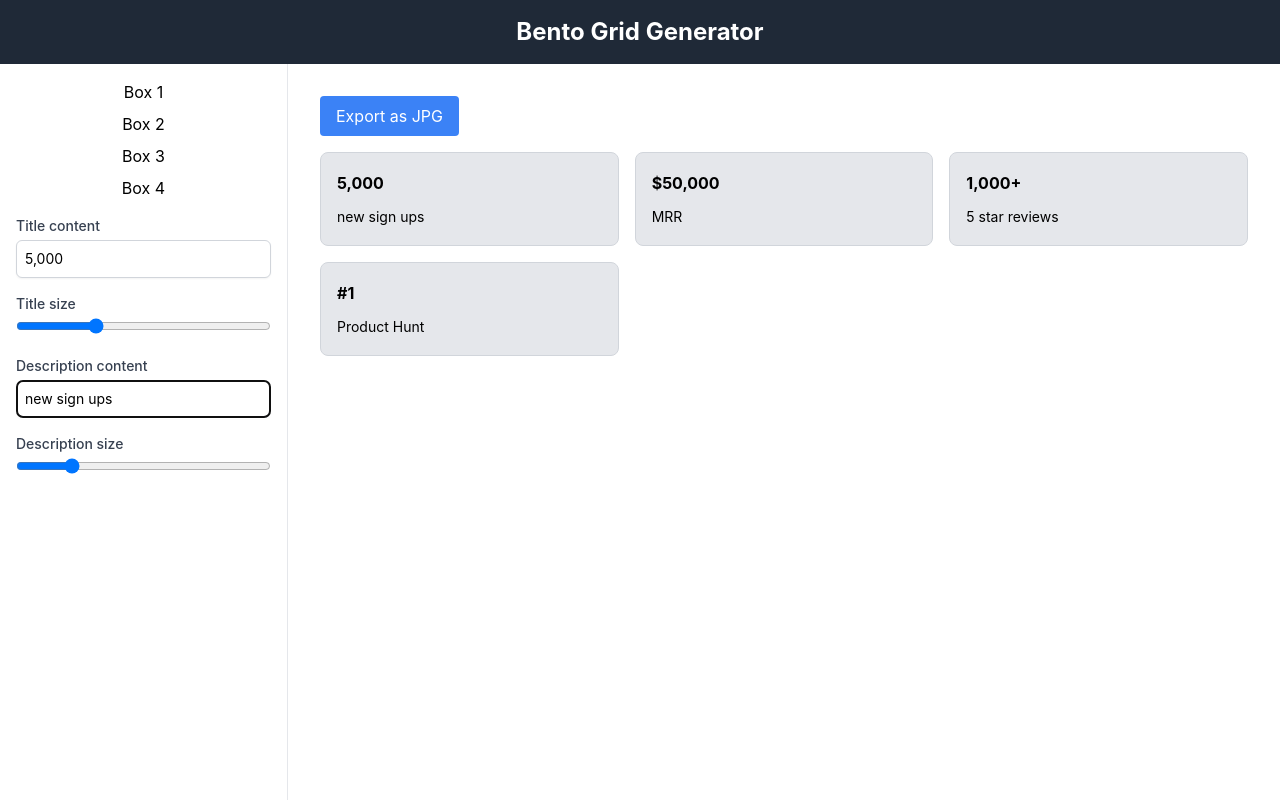
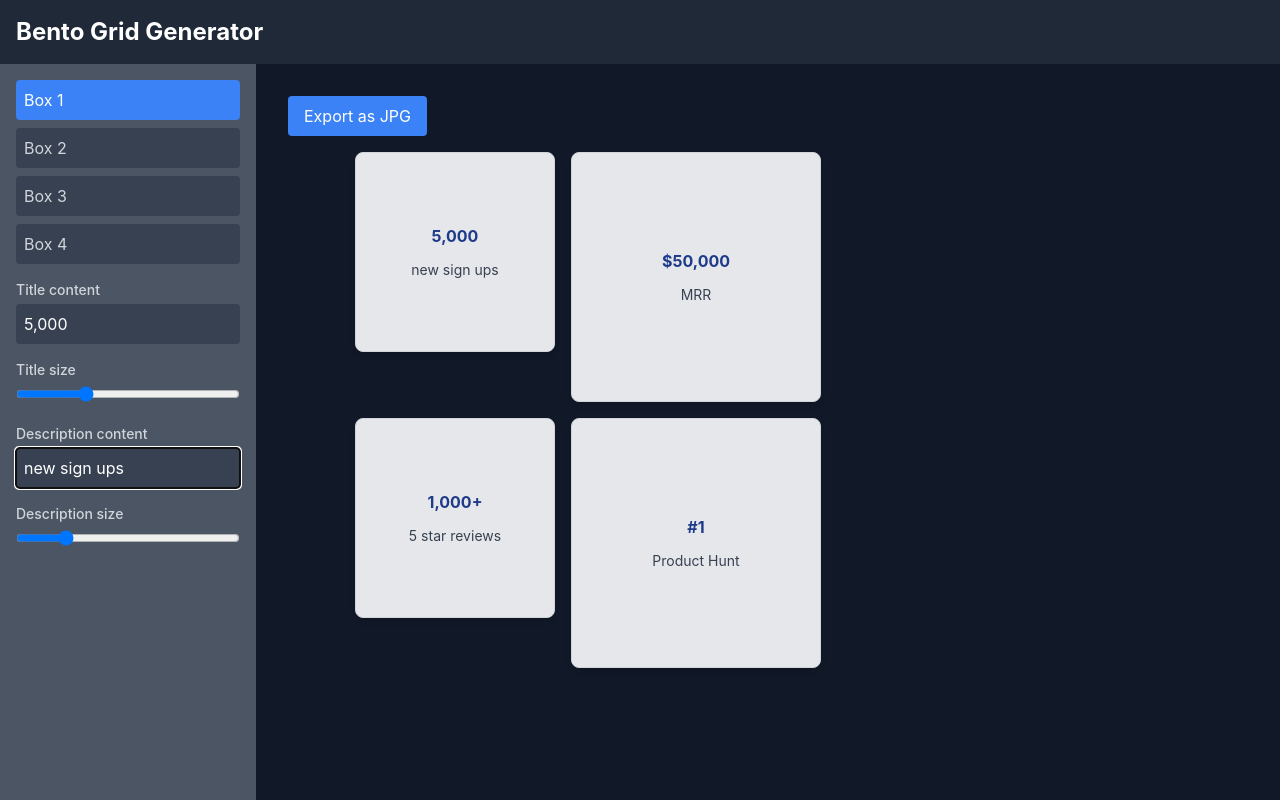
Before and after one commit to All1nol/bentoGridApp, a React (Create React App) app in the folder frontend/: page / in a window 1280 px wide. Built offline with nearby package versions, Linux system fonts and the light colour scheme.

Commit message:
initial design

```diff
--- a/frontend/src/App.js
+++ b/frontend/src/App.js
@@ -12,11 +12,11 @@ const AppContent = () => {
 const App = () => {
     return (
         <BoxesProvider>
-            <div className="app-container flex flex-col h-screen">
+            <div className="flex flex-col min-h-screen bg-gray-900 text-black">
                 <Header />
-                <div className="main-content flex flex-1 overflow-hidden">
+                <div className="flex flex-grow flex-col lg:flex-row">
                     <Sidebar />
-                    <div className="bento-grid-container flex-1 p-4 overflow-y-auto">
+                    <div className="flex-grow p-4">
                         <AppContent />
                     </div>
                 </div>
--- a/frontend/src/components/BentoGrid.js
+++ b/frontend/src/components/BentoGrid.js
@@ -23,32 +23,34 @@ const BentoGrid = ({ boxes, boxFontSizes, handleBoxClick }) => {
     };
 
     return (
-        <div className="flex-1 p-4" white border-l border-gray-300>
+        <div className="flex-1 p-4">
             <button
                 onClick={handleExport}
                 className="mb-4 px-4 py-2 bg-blue-500 text-white rounded hover:bg-blue-700"
             >
                 Export as JPG
             </button>
-            <div className="grid grid-cols-3 gap-4" ref={gridRef}>
+            <div className="flex flex-wrap justify-center gap-4" style={{ maxWidth: '600px' }}>
                 {boxes && boxes.length > 0 ? (
-                    boxes.map(box => (
+                    boxes.map((box, index) => (
                         <div
                             key={box.id}
-                            className="bg-gray-200 border border-gray-300 rounded-lg p-4 cursor-pointer"
-                            style={{ fontSize: boxFontSizes[box.id].titleFontSize }}
+                            className={`bg-gray-200 border border-gray-300 rounded-lg p-4 cursor-pointer flex flex-col justify-center items-center text-center shadow-md hover:shadow-lg transition duration-300 ease-in-out box-${index + 1}`}
+                            style={{
+                                fontSize: boxFontSizes[box.id]?.titleFontSize || '1em',
+                            }}
                         >
                             <h2
-                                style={{ fontSize: boxFontSizes[box.id].titleFontSize }}
+                                style={{ fontSize: boxFontSizes[box.id]?.titleFontSize || '1em' }}
                                 onClick={() => handleClick(box.id)}
-                                className="text-lg font-bold mb-2"
+                                className="text-lg font-bold mb-2 text-blue-900 hover:text-blue-700"
                             >
                                 {box.text1}
                             </h2>
                             <p
-                                style={{ fontSize: boxFontSizes[box.id].descriptionFontSize }}
+                                style={{ fontSize: boxFontSizes[box.id]?.descriptionFontSize || '1em' }}
                                 onClick={() => handleClick(box.id)}
-                                className="text-base"
+                                className="text-base text-gray-700 hover:text-gray-900"
                             >
                                 {box.text2}
                             </p>
@@ -61,5 +63,4 @@ const BentoGrid = ({ boxes, boxFontSizes, handleBoxClick }) => {
         </div>
     );
 };
-
 export default BentoGrid;
--- a/frontend/src/components/Header.js
+++ b/frontend/src/components/Header.js
@@ -2,7 +2,7 @@ import React from 'react';
 
 const Header = () => {
     return (
-        <header className="bg-gray-800 text-white text-center py-4">
+        <header className="bg-gray-800 text-white p-4 flex justify-between items-center">
             <h1 className='text-2xl font-bold' >Bento Grid Generator</h1>
         </header>
     );
--- a/frontend/src/components/Sidebar.js
+++ b/frontend/src/components/Sidebar.js
@@ -66,12 +66,12 @@ const Sidebar = () => {
 
 
     return (
-        <div className="sidebar p-4 bg-white border-r border-gray-200 w-72"  >
-            <div className="tabs flex  flex-col gap-2 mb-4">
+        <div className="w-full lg:w-64 bg-gray-600 p-4"  >
+            <div className="space-y-2 mb-4">
                 {boxes.map((box) => (
                     <button
                         key={box.id}
-                        className={`tab ${selectedBoxId === box.id ? 'active' : ''}`}
+                        className={`w-full text-left p-2 rounded  ${selectedBoxId === box.id ? 'bg-blue-500 text-white' : 'bg-gray-700 text-gray-300'}`}
                         onClick={() => handleBoxButtonClick(box.id)}
                     >
                         {`Box ${box.id}`}
@@ -79,18 +79,18 @@ const Sidebar = () => {
                 ))}
             </div>
             {selectedBoxId !== null && (
-                <div className="controls space-y-4">
-                    <div className="control-group">
-                        <label  className="block text-sm font-medium text-gray-700" >Title content</label>
+                <div className="space-y-4">
+                    <div className="mb-4">
+                    <label className="block text-sm font-medium text-gray-300 mb-1">Title content</label>
                         <input
                             type="text"
                             value={titleInputValue}
                             onChange={handleTitleInputChange}
-                            className="mt-1 block w-full p-2 border border-gray-300 rounded-md shadow-sm focus:ring-blue-500 focus:border-blue-500 sm:text-sm"
+                            className="w-full p-2 bg-gray-700 text-white rounded"
                         />
                     </div>
-                    <div className="control-group">
-                        <label className="block text-sm font-medium text-gray-700">Title size</label>
+                    <div className="mb-4">
+                        <label className="block text-sm font-medium text-gray-300 mb-1">Title size</label>
                         <input
                             id="titleInput"
                             type="range"
@@ -98,29 +98,29 @@ const Sidebar = () => {
                             max="30"
                             value={boxFontSizes[selectedBoxId].titleFontSize}
                             onChange={handleTitleFontSizeChange}
-                            className="mt-1 w-full"
+                            className="w-full"
                         />
                     </div>
-                    <div className="control-group">
-                        <label className="block text-sm font-medium text-gray-700">Description content</label>
+                    <div className="mb-4">
+                        <label className="block text-sm font-medium text-gray-300 mb-1">Description content</label>
                         <input
                             id="descriptionInput"
                             type="text"
                             value={descriptionInputValue}
                             onChange={handleDescriptionInputChange}
-                            className="mt-1 block w-full p-2 border border-gray-300 rounded-md shadow-sm focus:ring-blue-500 focus:border-blue-500 sm:text-sm"
+                            className="w-full p-2 bg-gray-700 text-white rounded"
 
                         />
                     </div>
-                    <div className="control-group">
-                        <label className="block text-sm font-medium text-gray-700">Description size</label>
+                    <div className="mb-4">
+                    <label className="block text-sm font-medium text-gray-300 mb-1">Description size</label>
                         <input
                             type="range"
                             min="10"
                             max="30"
                             value={boxFontSizes[selectedBoxId].descriptionFontSize}
                             onChange={handleDescriptionFontSizeChange}
-                            className="mt-1 w-full"
+                            className="w-full"
                         />
                     </div>
                 </div>
--- a/frontend/src/index.js
+++ b/frontend/src/index.js
@@ -1,7 +1,8 @@
 import React from 'react';
-import ReactDOM from 'react-dom';
+import ReactDOM from 'react-dom/client';
 import App from './App';
 import './styles/Input.css';
+import './styles/output.css'
 import reportWebVitals from './reportWebVitals';
 
 const root = ReactDOM.createRoot(document.getElementById('root'));
--- a/frontend/src/styles/Input.css
+++ b/frontend/src/styles/Input.css
@@ -15,3 +15,24 @@ code {
   font-family: source-code-pro, Menlo, Monaco, Consolas, 'Courier New',
     monospace;
 }
+
+
+.box-1 {
+  width: 200px;
+  height: 200px;
+}
+
+.box-2 {
+  width: 250px;
+  height: 250px;
+}
+
+.box-3 {
+  width: 200px;
+  height: 200px;
+}
+
+.box-4 {
+  width: 250px;
+  height: 250px;
+}
--- a/frontend/src/styles/output.css
+++ b/frontend/src/styles/output.css
@@ -545,16 +545,21 @@ video {
   --tw-contain-style:  ;
 }
 
-.mb-4 {
-  margin-bottom: 1rem;
+.mx-auto {
+  margin-left: auto;
+  margin-right: auto;
 }
 
-.mt-1 {
-  margin-top: 0.25rem;
+.mb-1 {
+  margin-bottom: 0.25rem;
 }
 
 .mb-2 {
   margin-bottom: 0.5rem;
+}
+
+.mb-4 {
+  margin-bottom: 1rem;
 }
 
 .block {
@@ -569,32 +574,36 @@ video {
   display: grid;
 }
 
-.h-screen {
-  height: 100vh;
-}
-
-.w-72 {
-  width: 18rem;
+.min-h-screen {
+  min-height: 100vh;
 }
 
 .w-full {
   width: 100%;
 }
 
+.max-w-xl {
+  max-width: 36rem;
+}
+
 .flex-1 {
   flex: 1 1 0%;
+}
+
+.flex-grow {
+  flex-grow: 1;
 }
 
 .cursor-pointer {
   cursor: pointer;
 }
 
-.grid-cols-1 {
-  grid-template-columns: repeat(1, minmax(0, 1fr));
+.grid-cols-2 {
+  grid-template-columns: repeat(2, minmax(0, 1fr));
 }
 
-.grid-cols-3 {
-  grid-template-columns: repeat(3, minmax(0, 1fr));
+.grid-rows-2 {
+  grid-template-rows: repeat(2, minmax(0, 1fr));
 }
 
 .flex-col {
@@ -605,16 +614,26 @@ video {
   flex-wrap: wrap;
 }
 
-.gap-2 {
-  gap: 0.5rem;
+.items-center {
+  align-items: center;
+}
+
+.justify-center {
+  justify-content: center;
+}
+
+.justify-between {
+  justify-content: space-between;
 }
 
 .gap-4 {
   gap: 1rem;
 }
 
-.gap-6 {
-  gap: 1.5rem;
+.space-y-2 > :not([hidden]) ~ :not([hidden]) {
+  --tw-space-y-reverse: 0;
+  margin-top: calc(0.5rem * calc(1 - var(--tw-space-y-reverse)));
+  margin-bottom: calc(0.5rem * var(--tw-space-y-reverse));
 }
 
 .space-y-4 > :not([hidden]) ~ :not([hidden]) {
@@ -623,20 +642,8 @@ video {
   margin-bottom: calc(1rem * var(--tw-space-y-reverse));
 }
 
-.overflow-hidden {
-  overflow: hidden;
-}
-
-.overflow-y-auto {
-  overflow-y: auto;
-}
-
 .rounded {
   border-radius: 0.25rem;
-}
-
-.rounded-md {
-  border-radius: 0.375rem;
 }
 
 .rounded-lg {
@@ -645,19 +652,6 @@ video {
 
 .border {
   border-width: 1px;
-}
-
-.border-r {
-  border-right-width: 1px;
-}
-
-.border-l {
-  border-left-width: 1px;
-}
-
-.border-gray-200 {
-  --tw-border-opacity: 1;
-  border-color: rgb(229 231 235 / var(--tw-border-opacity));
 }
 
 .border-gray-300 {
@@ -670,19 +664,29 @@ video {
   background-color: rgb(59 130 246 / var(--tw-bg-opacity));
 }
 
+.bg-gray-200 {
+  --tw-bg-opacity: 1;
+  background-color: rgb(229 231 235 / var(--tw-bg-opacity));
+}
+
+.bg-gray-600 {
+  --tw-bg-opacity: 1;
+  background-color: rgb(75 85 99 / var(--tw-bg-opacity));
+}
+
+.bg-gray-700 {
+  --tw-bg-opacity: 1;
+  background-color: rgb(55 65 81 / var(--tw-bg-opacity));
+}
+
 .bg-gray-800 {
   --tw-bg-opacity: 1;
   background-color: rgb(31 41 55 / var(--tw-bg-opacity));
 }
 
-.bg-white {
+.bg-gray-900 {
   --tw-bg-opacity: 1;
-  background-color: rgb(255 255 255 / var(--tw-bg-opacity));
-}
-
-.bg-gray-200 {
-  --tw-bg-opacity: 1;
-  background-color: rgb(229 231 235 / var(--tw-bg-opacity));
+  background-color: rgb(17 24 39 / var(--tw-bg-opacity));
 }
 
 .p-2 {
@@ -691,10 +695,6 @@ video {
 
 .p-4 {
   padding: 1rem;
-}
-
-.p-6 {
-  padding: 1.5rem;
 }
 
 .px-4 {
@@ -707,9 +707,8 @@ video {
   padding-bottom: 0.5rem;
 }
 
-.py-4 {
-  padding-top: 1rem;
-  padding-bottom: 1rem;
+.text-left {
+  text-align: left;
 }
 
 .text-center {
@@ -721,9 +720,9 @@ video {
   line-height: 2rem;
 }
 
-.text-sm {
-  font-size: 0.875rem;
-  line-height: 1.25rem;
+.text-base {
+  font-size: 1rem;
+  line-height: 1.5rem;
 }
 
 .text-lg {
@@ -731,9 +730,9 @@ video {
   line-height: 1.75rem;
 }
 
-.text-base {
-  font-size: 1rem;
-  line-height: 1.5rem;
+.text-sm {
+  font-size: 0.875rem;
+  line-height: 1.25rem;
 }
 
 .font-bold {
@@ -742,6 +741,21 @@ video {
 
 .font-medium {
   font-weight: 500;
+}
+
+.text-black {
+  --tw-text-opacity: 1;
+  color: rgb(0 0 0 / var(--tw-text-opacity));
+}
+
+.text-blue-900 {
+  --tw-text-opacity: 1;
+  color: rgb(30 58 138 / var(--tw-text-opacity));
+}
+
+.text-gray-300 {
+  --tw-text-opacity: 1;
+  color: rgb(209 213 219 / var(--tw-text-opacity));
 }
 
 .text-gray-700 {
@@ -760,10 +774,20 @@ video {
   box-shadow: var(--tw-ring-offset-shadow, 0 0 #0000), var(--tw-ring-shadow, 0 0 #0000), var(--tw-shadow);
 }
 
-.shadow-sm {
-  --tw-shadow: 0 1px 2px 0 rgb(0 0 0 / 0.05);
-  --tw-shadow-colored: 0 1px 2px 0 var(--tw-shadow-color);
-  box-shadow: var(--tw-ring-offset-shadow, 0 0 #0000), var(--tw-ring-shadow, 0 0 #0000), var(--tw-shadow);
+.transition {
+  transition-property: color, background-color, border-color, text-decoration-color, fill, stroke, opacity, box-shadow, transform, filter, -webkit-backdrop-filter;
+  transition-property: color, background-color, border-color, text-decoration-color, fill, stroke, opacity, box-shadow, transform, filter, backdrop-filter;
+  transition-property: color, background-color, border-color, text-decoration-color, fill, stroke, opacity, box-shadow, transform, filter, backdrop-filter, -webkit-backdrop-filter;
+  transition-timing-function: cubic-bezier(0.4, 0, 0.2, 1);
+  transition-duration: 150ms;
+}
+
+.duration-300 {
+  transition-duration: 300ms;
+}
+
+.ease-in-out {
+  transition-timing-function: cubic-bezier(0.4, 0, 0.2, 1);
 }
 
 body {
@@ -780,36 +804,53 @@ code {
     monospace;
 }
 
+.box-1 {
+  width: 200px;
+  height: 200px;
+}
+
+.box-2 {
+  width: 250px;
+  height: 250px;
+}
+
+.box-3 {
+  width: 200px;
+  height: 200px;
+}
+
+.box-4 {
+  width: 250px;
+  height: 250px;
+}
+
 .hover\:bg-blue-700:hover {
   --tw-bg-opacity: 1;
   background-color: rgb(29 78 216 / var(--tw-bg-opacity));
 }
 
-.focus\:border-blue-500:focus {
-  --tw-border-opacity: 1;
-  border-color: rgb(59 130 246 / var(--tw-border-opacity));
+.hover\:text-blue-700:hover {
+  --tw-text-opacity: 1;
+  color: rgb(29 78 216 / var(--tw-text-opacity));
 }
 
-.focus\:ring-blue-500:focus {
-  --tw-ring-opacity: 1;
-  --tw-ring-color: rgb(59 130 246 / var(--tw-ring-opacity));
+.hover\:text-gray-900:hover {
+  --tw-text-opacity: 1;
+  color: rgb(17 24 39 / var(--tw-text-opacity));
 }
 
-@media (min-width: 640px) {
-  .sm\:text-sm {
-    font-size: 0.875rem;
-    line-height: 1.25rem;
-  }
-}
-
-@media (min-width: 768px) {
-  .md\:grid-cols-2 {
-    grid-template-columns: repeat(2, minmax(0, 1fr));
-  }
+.hover\:shadow-lg:hover {
+  --tw-shadow: 0 10px 15px -3px rgb(0 0 0 / 0.1), 0 4px 6px -4px rgb(0 0 0 / 0.1);
+  --tw-shadow-colored: 0 10px 15px -3px var(--tw-shadow-color), 0 4px 6px -4px var(--tw-shadow-color);
+  box-shadow: var(--tw-ring-offset-shadow, 0 0 #0000), var(--tw-ring-shadow, 0 0 #0000), var(--tw-shadow);
 }
 
 @media (min-width: 1024px) {
-  .lg\:grid-cols-4 {
-    grid-template-columns: repeat(4, minmax(0, 1fr));
+  .lg\:w-64 {
+    width: 16rem;
+  }
+
+  .lg\:flex-row {
+    flex-direction: row;
   }
 }
```
Also changed, not shown: frontend/src/contexts/BoxesContext.js (line endings or trailing spaces).
